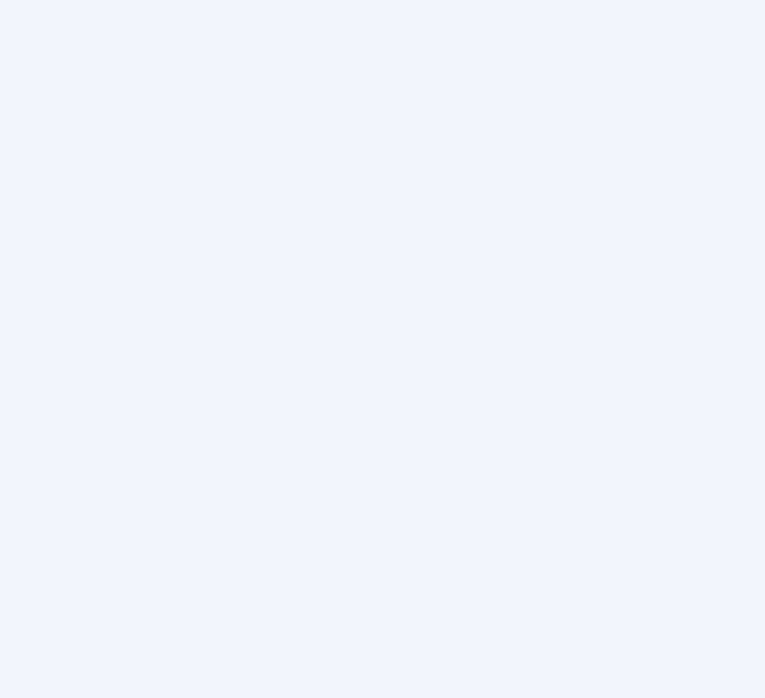
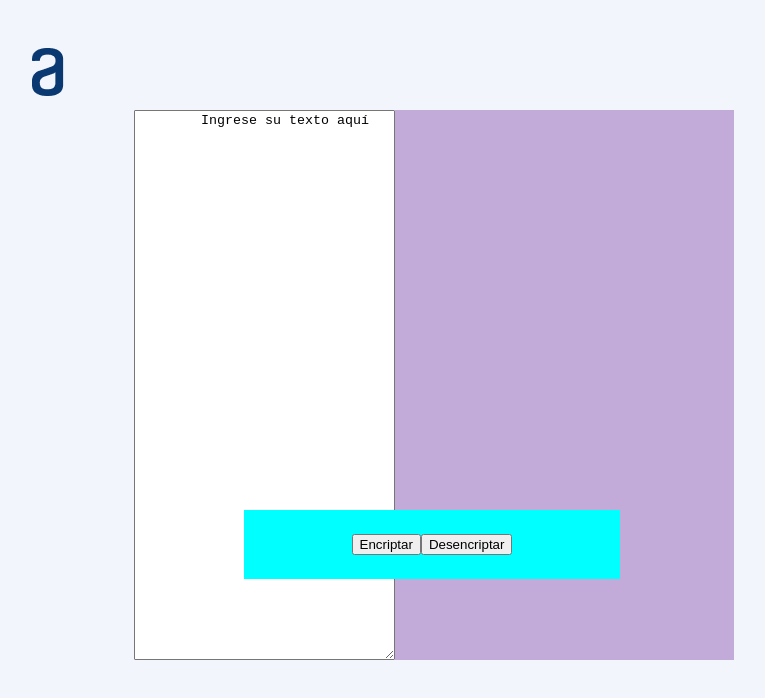
Before and after one commit to lilianaccq/encriptador_liliana, a plain HTML site: page index.html in a window 1280 px wide. Shown: the whole page, without its empty margins (16-781 px from the left). Drawn offline with Linux system fonts and the light colour scheme.

Commit message:
Update project

```diff
--- a/css/reset.css
+++ b/css/reset.css
@@ -0,0 +1,48 @@
+/* http://meyerweb.com/eric/tools/css/reset/
+   v2.0 | 20110126
+   License: none (public domain)
+*/
+
+html, body, div, span, applet, object, iframe,
+h1, h2, h3, h4, h5, h6, p, blockquote, pre,
+a, abbr, acronym, address, big, cite, code,
+del, dfn, em, img, ins, kbd, q, s, samp,
+small, strike, strong, sub, sup, tt, var,
+b, u, i, center,
+dl, dt, dd, ol, ul, li,
+fieldset, form, label, legend,
+table, caption, tbody, tfoot, thead, tr, th, td,
+article, aside, canvas, details, embed,
+figure, figcaption, footer, header, hgroup,
+menu, nav, output, ruby, section, summary,
+time, mark, audio, video {
+	margin: 0;
+	padding: 0;
+	border: 0;
+	font-size: 100%;
+	font: inherit;
+	vertical-align: baseline;
+}
+/* HTML5 display-role reset for older browsers */
+article, aside, details, figcaption, figure,
+footer, header, hgroup, menu, nav, section {
+	display: block;
+}
+body {
+	line-height: 1;
+}
+ol, ul {
+	list-style: none;
+}
+blockquote, q {
+	quotes: none;
+}
+blockquote:before, blockquote:after,
+q:before, q:after {
+	content: '';
+	content: none;
+}
+table {
+	border-collapse: collapse;
+	border-spacing: 0;
+}
--- a/css/styles.css
+++ b/css/styles.css
@@ -1,3 +1,56 @@
 body {
   background: #F3F5FC;
-};
+}
+
+header {
+  display: flex;
+  position: absolute;
+}
+
+.header__img {
+  position: relative;
+  width: Hug (120px);
+  height: Hug (48px);
+  top: 40px;
+  left: 40px;
+}
+
+.main__section1 {
+  background-color: rgb(195, 171, 217);
+  display: flex;
+  position: absolute;
+  top: 110px;
+  left: 150px;
+  height: 550px;
+  width: 600px;
+}
+
+.main__section1-div {
+  background-color: aqua;
+  display: flex;
+  align-items: center;
+  justify-content: center;
+  position: absolute;
+  top: 400px;
+  left: 110px;
+  width: 328px;
+  padding: 24px;
+  /* gap: 8px;
+  flex-shrink: 0; */
+}
+
+/* .main__section1-div-button-1 {
+
+}
+
+.main__section1-div-button-2 {
+
+} */
+
+.main__section2 {
+  /* background-color:blue; */
+  position: absolute;
+  height: 650px;
+  width: 300px;
+  left: 800px;
+}
--- a/index.html
+++ b/index.html
@@ -4,7 +4,28 @@
     <meta charset="UTF-8" />
     <meta name="viewport" content="width=device-width, initial-scale=1.0" />
     <title>Encriptador</title>
-    <link rel="stylesheet" href="./css/styles.css">
+    <link rel="shortcut icon" href="./images/candado.png" />
+    <link rel="reset" href="./css/reset.css" />
+    <link rel="stylesheet" href="./css/styles.css" />
   </head>
-  <body></body>
+
+  <body>
+    <header class="header">
+      <img class="header__img" src="./images/Vector.png" alt="logo de alura" />
+    </header>
+    <main class="main">
+      <section class="main__section1">
+        <textarea name="board" class="main__section-1-text" cols="30" rows="10">
+        Ingrese su texto aquí</textarea
+        >
+        <div class="main__section1-div">
+          <button class="main__section1-div-button-1">Encriptar</button>
+          <button class="main__section1-div-button-2">Desencriptar</button>
+        </div>
+      </section>
+      <section class="main__section2"></section>
+    </main>
+    <footer></footer>
+    <script src="./javascript/main.js"></script>
+  </body>
 </html>
--- a/javascript/main.js
+++ b/javascript/main.js
@@ -1 +1,3 @@
 const dev = 'Liliana';
+
+console.log('Hola mundo desde Javascript');
```
Also changed, not shown: images/candado.png (added).
